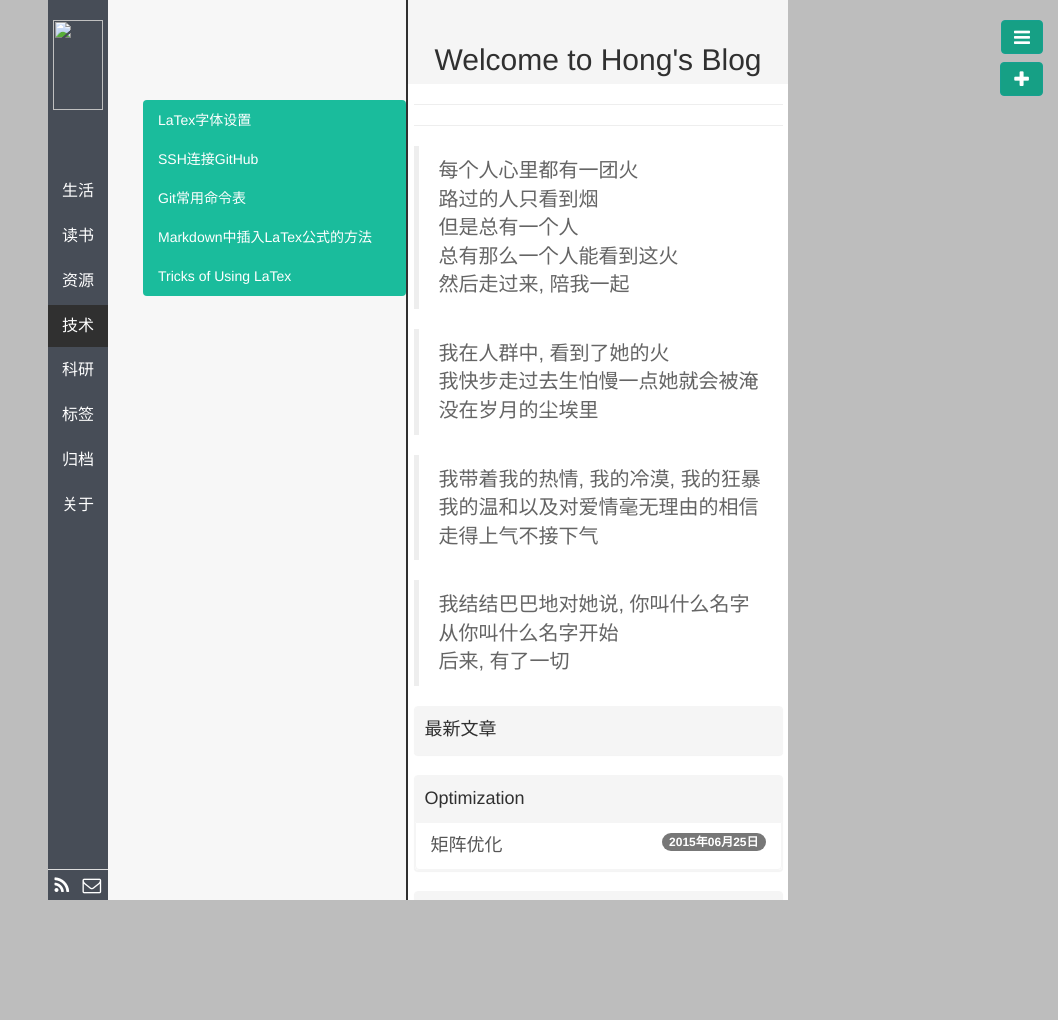
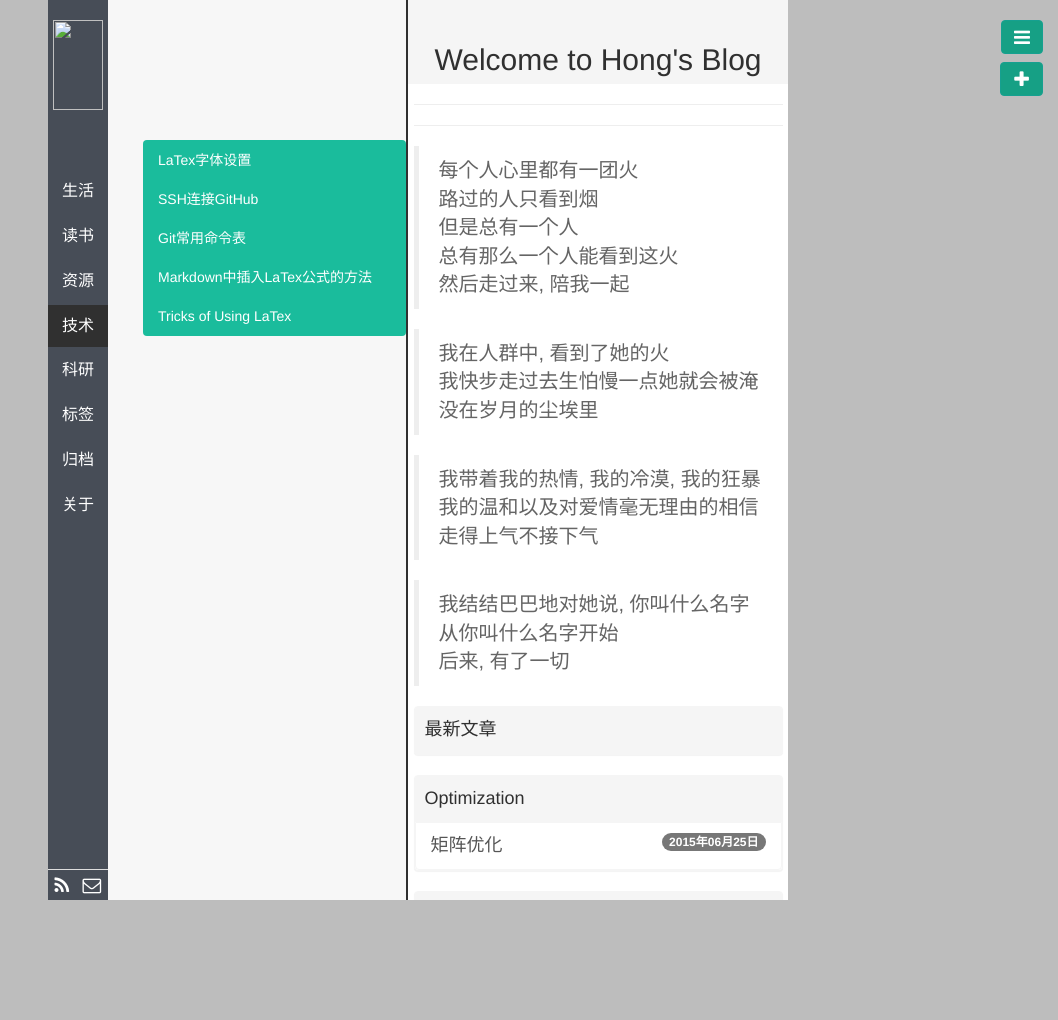
Before and after one commit to polyHong/polyHong.github.io, a Jekyll site: the page built from index.md, in a window 1280 px wide. Shown: the whole page, without its empty margins (222-1280 px from the left). Built offline with Jekyll 4.4.1, drawn with Linux system fonts in a browser that asks for light colours; Markdown is read by kramdown in place of the engine named in the settings; comment, search, counter and statistics services are not loaded.

```diff
--- a/public/css/base.css
+++ b/public/css/base.css
@@ -72,7 +72,7 @@
   overflow-y: auto;
   font-color: #fff;
   margin-top: 0px;
-  padding-top: 100px;
+  padding-top: 140px;
 }
 
 /* 右侧内容栏 */
```
